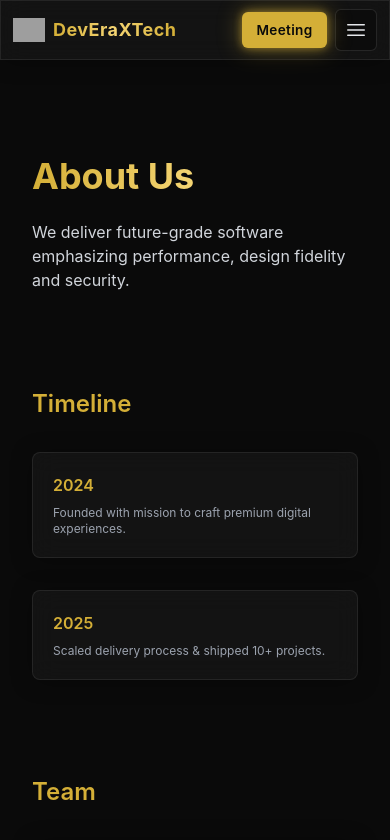
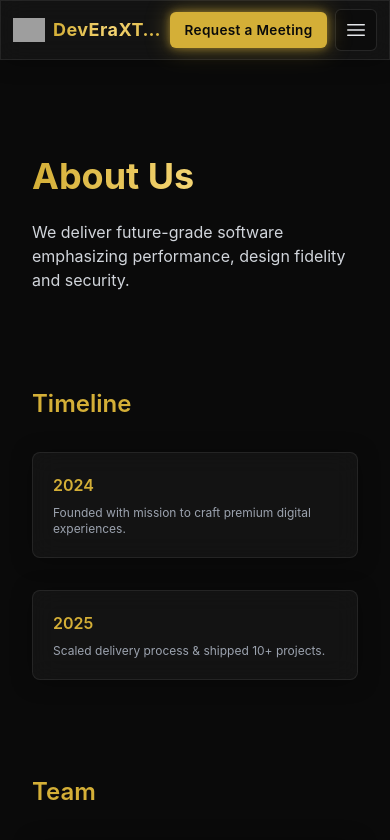
Before and after one commit to Karimjr21/DevEraXTech, a React (Vite) app in the folder frontend/: page /about in a window 390 px wide. Shown: the top 840 px of the page. Built offline with nearby package versions, Linux system fonts and the light colour scheme; grey boxes are pictures that could not be loaded.

Commit message:
43 commit

```diff
--- a/frontend/components/ui/Navbar.jsx
+++ b/frontend/components/ui/Navbar.jsx
@@ -54,8 +54,7 @@ export default function Navbar() {
         <div className="md:hidden flex items-center gap-2 flex-shrink-0">
           {!hideCTA ? (
             <AnimatedButton to="/contact">
-              <span className="hidden sm:inline">Request a Meeting</span>
-              <span className="sm:hidden">Meeting</span>
+              Request a Meeting
             </AnimatedButton>
           ) : (
             <div className="w-0 h-10" aria-hidden />
```
